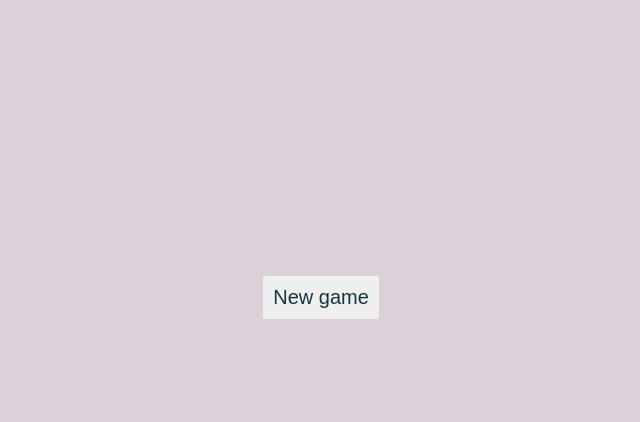
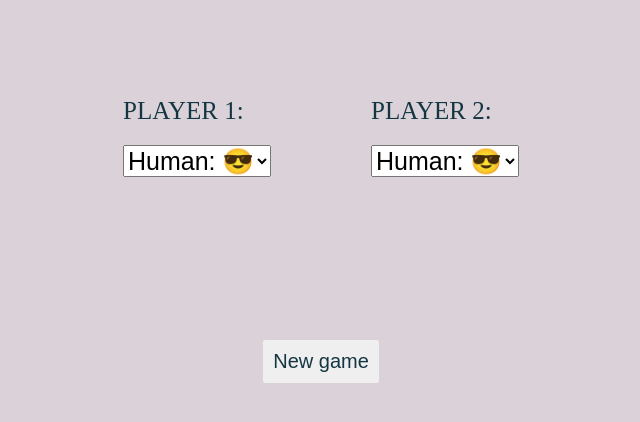
Before and after one commit to holoflash/tictactoe, a plain HTML site: page index.html in a window 1280 px wide. Shown: the part 322-744 px from the top of the page, without its empty margins (319-959 px from the left). Drawn offline with Linux system fonts and the light colour scheme.

Commit message:
Create a dropdown menu for choosing AI algorithm

```diff
--- a/index.html
+++ b/index.html
@@ -22,7 +22,35 @@
         <span id="21"></span>
         <span id="22"></span>
     </div>
-    <button class="reset">New game</button>
+
+    <div class="choices">
+        <div class="dropdown">
+            <label for="choosePlayer1">PLAYER 1:</label>
+            <select name="players" id="choosePlayer1">
+                <option id=box value="human">Human: 😎</option>
+                <option id=box value="ai1">AI: 🙈</option>
+                <option id=box value="ai2">AI:🤓</option>
+                <option id=box value="ai3">AI: 🤖</option>
+            </select>
+        </div>
+        <h1 class="player1"></h1>
+
+        <div class="dropdown">
+            <label for="choosePlayer2">PLAYER 2:</label>
+            <select name="players" id="choosePlayer2">
+                <option id=box value="human">Human: 😎</option>
+                <option id=box value="ai1">AI: 🙈</option>
+                <option id=box value="ai2">AI:🤓</option>
+                <option id=box value="ai3">AI: 🤖</option>
+                <h1 class="player2"></h1>
+            </select>
+        </div>
+</div>
+
+
+
+
+    <button class="newGame">New game</button>
 
     <script src="script.js"></script>
 </body>
--- a/styles.css
+++ b/styles.css
@@ -13,6 +13,28 @@ body {
     margin: 10px;
     color: #143642;
     font-size: 40px;
+}
+
+.choices{
+    display: flex;
+    gap: 50px;
+}
+
+
+
+.dropdown{
+    font-size: 25px;
+    display: flex;
+    justify-content: center;
+    flex-direction: column;
+    gap: 20px;
+}
+
+select{
+    display: inline;
+    width: auto;
+    height: auto;
+    font-size: 25px;
 }
 
 .gameboard {
```
